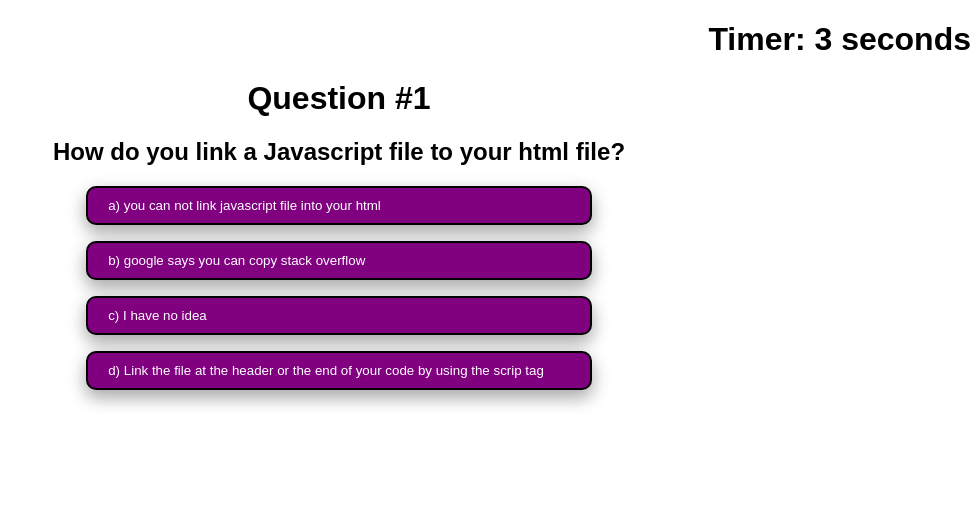
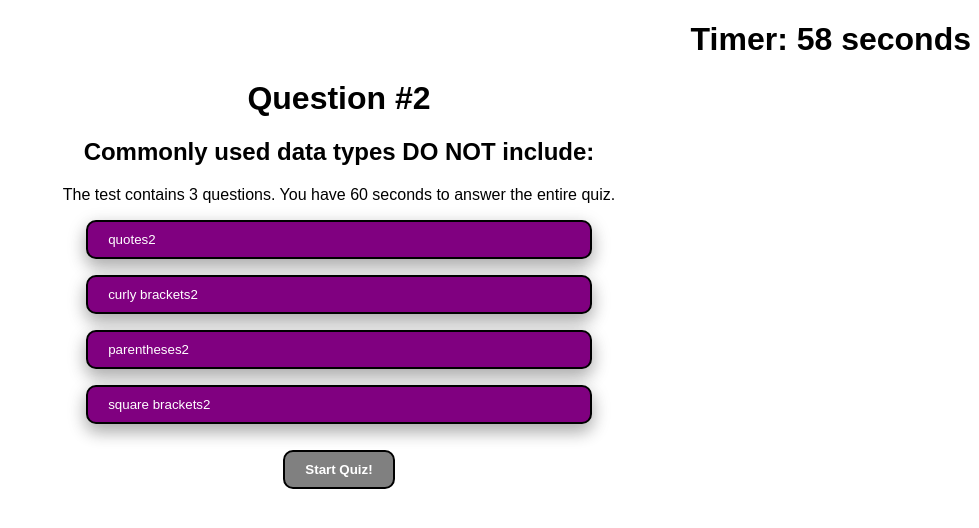
Before and after one commit to leetsao1/code-quiz, a plain HTML site: page index.html in a window 1280 px wide. Both pictures are taken after a click on the button "Start Quiz!". Shown: the whole page, without its empty margins (301-1280 px from the left). Drawn offline with nearby package versions, Linux system fonts and the light colour scheme.

Commit message:
made answer list show at a random.

```diff
--- a/Assets/css/style.css
+++ b/Assets/css/style.css
@@ -5,7 +5,7 @@ body{
     text-align: center;
 }
 
-.answer{
+.answer-button {
     background-color:purple;
     color: white;
     text-align: justify;
@@ -31,14 +31,14 @@ body{
 }
 
   @media screen and (min-width: 600px) {
-    .answer {
+    .answer-button {
       background-color: lightgreen;
       width: 70%;
     }
   }
 
   @media screen and (min-width: 800px) {
-    .answer {
+    .answer-button {
       background-color:purple;
       width: 40%;
     }
--- a/Assets/javaScript/quiz.js
+++ b/Assets/javaScript/quiz.js
@@ -1,23 +1,108 @@
-$('.title-header').text("Code Quiz 1");
-$('.content').text("The test contains 3 questions. You have 60 seconds to answer the entire quiz.");
+$(document).ready(function () {
+  console.log("ready q!");
+  var booleanQuestion = false;
+  var questions = [
+    {
+      title: "Commonly used data types DO NOT include:",
+      choices: ["strings1", "booleans1", "alerts1", "numbers1"],
+      answer: "alerts",
+    },
+    {
+      title: "The condition in an if / else statement is enclosed within ____.",
+      choices: ["quotes2", "curly brackets2", "parentheses2", "square brackets2"],
+      answer: "parentheses2",
+    },
+    {
+      title: "some questions 3",
+      choices: ["quotes3", "curly brackets3", "parentheses3", "square brackets3"],
+      answer: "parentheses3",
+    },
+  ];
+
+  //HTML INTRO
+  $(".title-header").text("Code Quiz 1");
+  $(".content").text(
+    "The test contains 3 questions. You have 60 seconds to answer the entire quiz."
+  );
+
+
+  function makeQuestion() {
+    //$('.title-header').text("Quiz Question");
+    var randomIndex = Math.floor(Math.random() * questions.length);
+    var randomQuestionNumber = randomIndex + 1;
+    console.log(randomQuestionNumber);
+    booleanQuestion = true;
+    console.log(booleanQuestion);
+
+    while(booleanQuestion){
+      $('.title-header').text("Question #" + randomQuestionNumber); //** can be adjusted or deleted later on */
+      $(".question").text(questions[0].title);
+
+      for (var j = 0 ; j < questions[0].choices.length; j++){
+        $(".multiple-choice").append('<p><button class="answer-button">' + questions[randomIndex].choices[j] +'</button></p>');
+        //**add method to check for answer here */
+      }
+
+      $("#answer-button").on("click", function(){
+        console.log('this works!')
+
+      });
+      console.log(booleanQuestion);
+      booleanQuestion = false;
+      console.log(booleanQuestion);
+    }
+
+  //   var q;
+  //   //Creates questions
+  //   for (var i = 0; i < questions.length; i++) {
+  //     var questionNumber = i+1;
+  //     $('.title-header').text("Question #"+ questionNumber);
+  //     $(".question").text(questions[i].title);
+  //     console.log ("I inside the loop i" +i);
+  //     q = i;
+  //   }
+  //   console.log ("i outside q:" + q);
+
+    // Creates answer buttons
+    // for (var j = 0 ; j < questions[0].choices.length; j++){
+    // $(".multiple-choice").append('<p><button id="answer-button">' + questions[i].choices[j] +'</button></p>');
+    //}
+
+  }
+
+   $("#start-button").on("click", makeQuestion);
+
+
+  //Appends multiple choice buttons **this can become a for loop once i know how to get objects**
+
 
   // QUESTION 1
-$("#start-button").on( "click", function() {
-    // create a function that populates the quizzes call it question 1
-    $('.title-header').text("Question #1");
-    $('.question').text("How do you link a Javascript file to your html file?");
-    $('.content').text(""); //This clears out the initial <p> content
+  // $("#start-button").on("click", function () {
 
-    $('.multiple-choice').append('<p><button class="answer">a) you can not link javascript file into your html</button></p>');
-    $('.multiple-choice').append('<p><button class="answer">b) google says you can copy stack overflow</button></p>');
-    $('.multiple-choice').append('<p><button class="answer">c) I have no idea</button></p>');
-    $('.multiple-choice').append('<p><button class="answer">d) Link the file at the header or the end of your code by using the scrip tag</button></p>');
+  //   // $('.title-header').text("Question #1");
+  //   //$(".question").text("How do you link a Javascript file to your html file?");
+  //   $(".content").text(""); //This clears out the initial <p> content
+  //   createAnswer();
 
-    //$('.multiple-choice').append('<button id="start-button" type="button">Check Answer</button>');
+  //   $("#answer-a").text("a) ");
 
+  //   // QUESTION 2
+  //   $(".answer").on("click", function () {
+  //     // create a function that populates the quizzes call it question 1
+  //     $(".title-header").text("Question #2");
+  //     $(".question").text("What does HTML stand for?");
+  //     $(".content").text(""); //This clears out the initial <p> content
 
-});
+  //     $("#answer-a").text("a) ");
+  //     $("#answer-b").text("b) ");
+  //     $("#answer-c").text("c) ");
+  //     $("#answer-d").text("d) ");
+  //   });
+
+  //   //$('.multiple-choice').append('<button id="start-button" type="button">Check Answer</button>');
+  // });
 
   // $('body').html('<div id="quiz"><h1>Code Quiz</h1></div>');
   // $('#quiz').append('<p>The test contains 3 questions. You have 60 seconds to answer the entire quiz.</p>');
   // $('#quiz').append('<button id="start-button" type="button">Start Quiz!</button>');
+}); //document ready
--- a/Assets/javaScript/timer.js
+++ b/Assets/javaScript/timer.js
@@ -1,16 +1,18 @@
+$(document).ready(function () {
+  console.log("ready!");
 
   var timeEl = document.querySelector(".time");
   var mainEl = document.getElementById("main");
-var secondsLeft = 5;
+  var secondsLeft = 60;
 
   function setTime() {
-  var timerInterval = setInterval(function() {
+    var timerInterval = setInterval(function () {
       secondsLeft--;
       // style="text-align: right;"
-    $('.time').attr('style','text-align: right');
+      $(".time").attr("style", "text-align: right");
       timeEl.textContent = "Timer: " + secondsLeft + " seconds";
 
-    if(secondsLeft === 0) {
+      if (secondsLeft === 0) {
         clearInterval(timerInterval);
         sendMessage();
       }
@@ -26,9 +28,10 @@ function sendMessage() {
   }
 
   //starts timer and removes button
-$("#start-button").on( "click", function() {
+  $("#start-button").on("click", function () {
     setTime();
-    $('#start-button').remove();
+    //$("#start-button").remove();
   });
 
   //setTime();
+}); //document ready
```
Also changed, not shown: 1 other file. Lines whose indentation alone changed are shown as unchanged.
